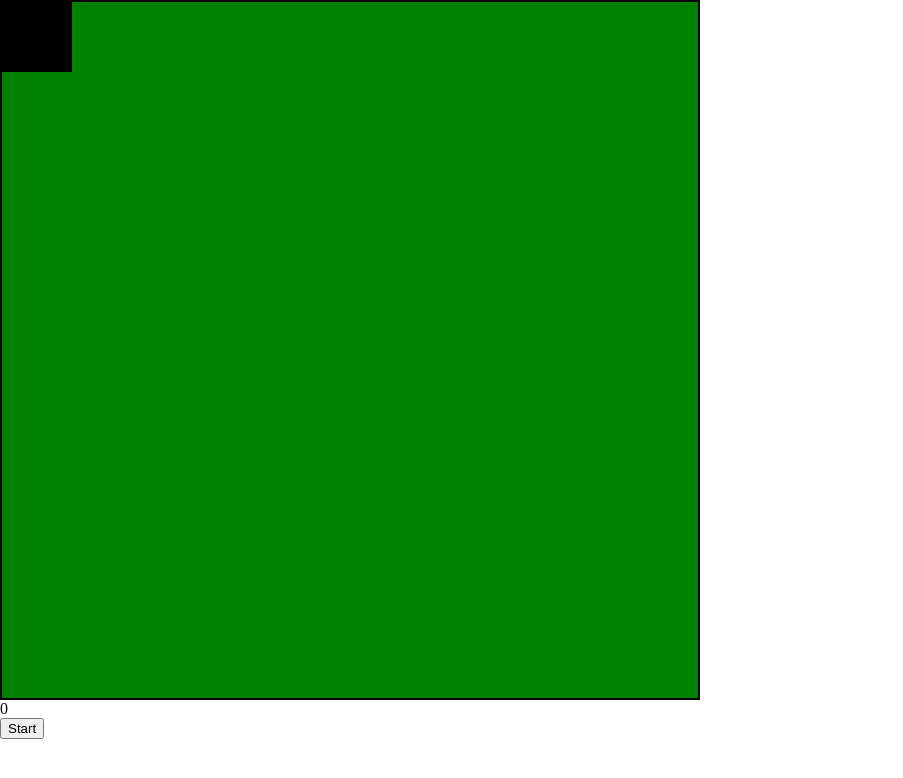
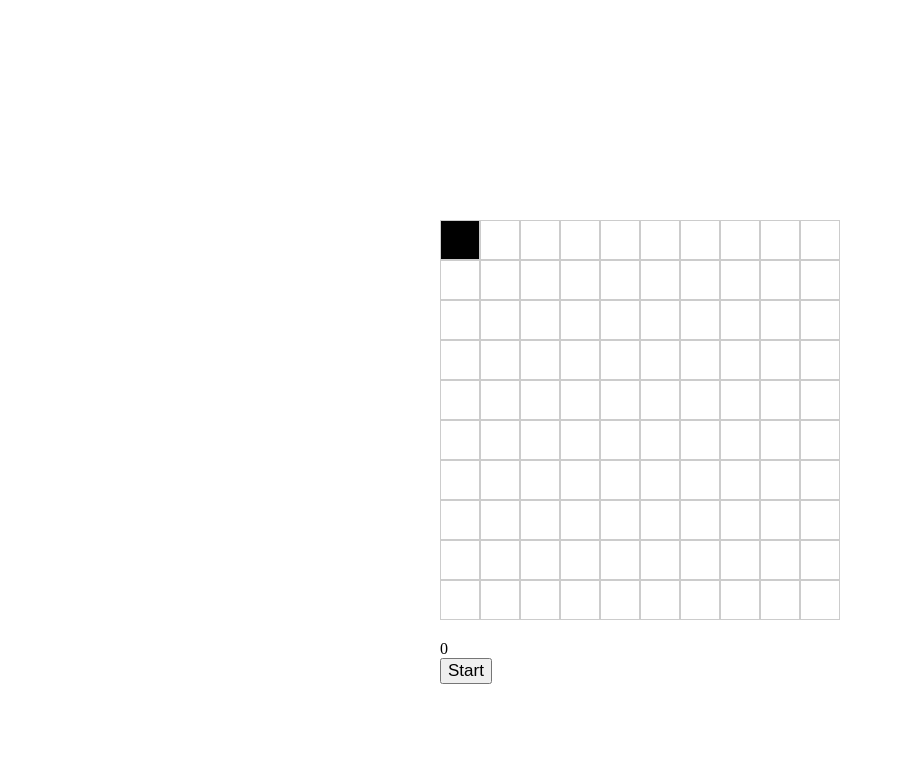
Before and after one commit to AlamaganKhalif/Snake, a plain HTML site: page snake.html in a window 1280 px wide. Shown: the whole page, without its empty margins (0-903 px from the left). Drawn offline with Linux system fonts and the light colour scheme.

Commit message:
done some css casue debug going bad

```diff
--- a/css/main.css
+++ b/css/main.css
@@ -3,21 +3,39 @@
     margin: 0;
 }
 
+
+
+body{
+   display: flex;
+   justify-content: center;
+   padding: 200px;
+
+}
+
 .grid{
-    width: 700px;
-    height: 700px;
+    width: 400px;
     display: flex;
     flex-wrap: wrap;
-    border: 2px solid #000;
-    background-color: green;
+    margin: 20px 0;
+}
+
+.container{
+    display: flex;
+    flex-direction: column-reverse;
+    align-items: flex-start;
+
 }
 
 .grid div {
-    width: 10%;
-    height: 10%;
+    width: 40px;
+    height: 40px;
     border: none;
+    border: 1px solid #ccc;
     box-sizing: border-box;
     color: transparent;
+    display: flex;
+    justify-content: center;
+    align-items: center;
 }
 
 
@@ -28,3 +46,8 @@
 .apple{
     background-color: red;
 }
+
+.start{
+    padding: 10px , 40px;
+    font-size: 17px;
+}
--- a/scripts/app.js
+++ b/scripts/app.js
@@ -23,11 +23,13 @@ function createGrid (){
 
 
 function StartGame() {
-snake.forEach(index => cells[index].classList.remove("snake"))
+snake.forEach(index => cells[index].classList.remove("snake", "apple"))
 cells[appleIndex].classList.remove("apple")
 clearInterval(gameInterval)
 
-
+snake = [0]
+direction = 1
+score = 0;
 
 userScore.textContent = score
 statusDisplay.textContent = "";
--- a/snake.html
+++ b/snake.html
@@ -8,9 +8,11 @@
     <title>Document</title>
 </head>
 <body>
-    <div class="grid" ></div>
-    <div class="score" >0</div>
+    <div class="container">
+        <button class="start" >Start</button>
+        <div class="score" >0</div>
+        <div class="grid" ></div>
+    </div>
     <div class="status" ></div>
-    <button class="start" >Start</button>
 </body>
 </html>
```
